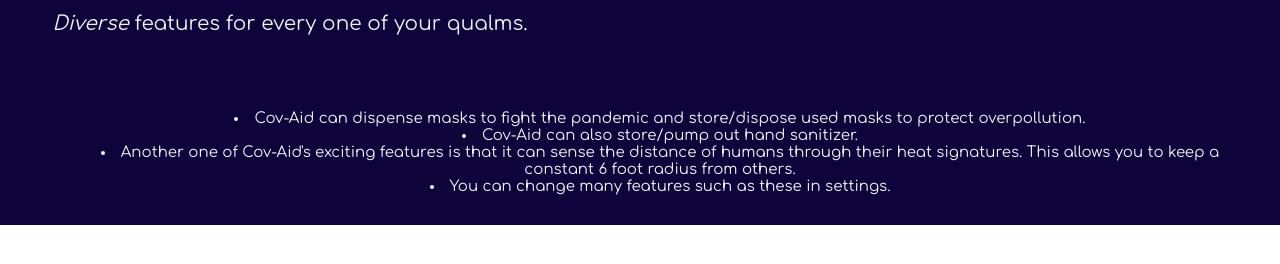
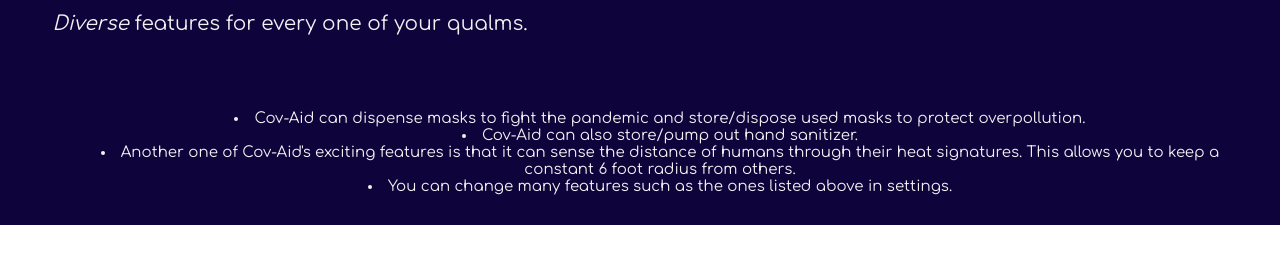
Before and after one commit to finlandiaben/Cov-Aid, a plain HTML site: page Multipurpose.html in a window 1280 px wide. Shown: the part 158-422 px from the top of the page. Drawn offline with Linux system fonts and the light colour scheme.

Commit message:
Update Multipurpose.html

```diff
--- a/Multipurpose.html
+++ b/Multipurpose.html
@@ -21,7 +21,7 @@
         <li>Cov-Aid can dispense masks to fight the pandemic and store/dispose used masks to protect overpollution.</li>
         <li>Cov-Aid can also store/pump out hand sanitizer.</li>
         <li>Another one of Cov-Aid's exciting features is that it can sense the distance of humans through their heat signatures. This allows you to keep a constant 6 foot radius from others.</li>
-        <li>You can change many features such as these in settings.</li>
+        <li>You can change many features such as the ones listed above in settings.</li>
 
       </ul>
     </div>
```
